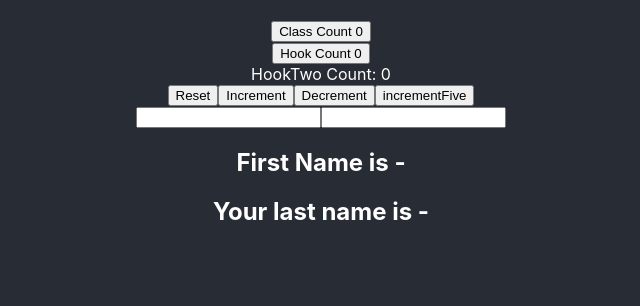
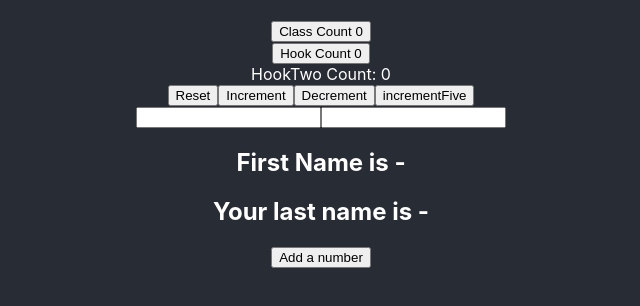
Before and after one commit to ruijadom/reactHooks-tuts, a React (Create React App) app: page / in a window 1280 px wide. Shown: the top 306 px of the page, without its empty margins (319-959 px from the left). Built offline with nearby package versions, Linux system fonts and the light colour scheme.

Commit message:
HookCounterFour

```diff
--- a/src/App.js
+++ b/src/App.js
@@ -5,6 +5,7 @@
 import HookCounter from "./components/HookCounter";
 import HookCounterTwo from "./components/HookCounterTwo";
 import HookCounterThree from "./components/HookCounterThree";
+import HookCounterFour from "./components/HookCounterFour";
 
 function App() {
   return (
@@ -14,6 +15,7 @@
         <HookCounter></HookCounter>
         <HookCounterTwo></HookCounterTwo>
         <HookCounterThree></HookCounterThree>
+        <HookCounterFour></HookCounterFour>
       </div>
     </div>
   );
--- /dev/null
+++ b/src/components/HookCounterFour.js
@@ -0,0 +1,29 @@
+import React, { useState } from "react";
+
+function HookCounterFour() {
+  const [items, setItems] = useState([]);
+
+  const addItem = () => {
+    console.log(items);
+    setItems([
+      ...items,
+      {
+        id: items.length,
+        value: Math.floor(Math.random() * 10) + 1
+      }
+    ]);
+  };
+
+  return (
+    <div>
+      <button onClick={addItem}> Add a number</button>
+      <ul>
+        {items.map(item => (
+          <li key={item.id}>{item.value}</li>
+        ))}
+      </ul>
+    </div>
+  );
+}
+
+export default HookCounterFour;
```
Also changed, not shown: 1 other file (tests, documents, lock files or other folders).
